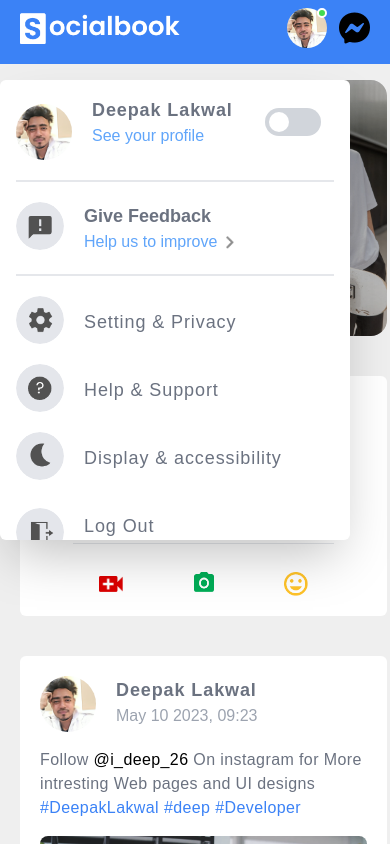
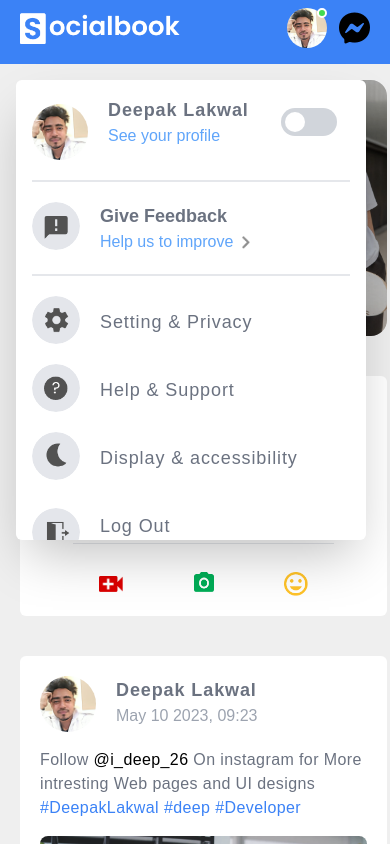
Before and after one commit to Deep26lak/SocialBook, a plain HTML site: page mainPage.html in a window 390 px wide. Both pictures are taken after a click on the picture 306 px from the left and 28 px from the top of the page. Shown: the top 844 px of the page. Drawn offline with nearby package versions, Linux system fonts and the light colour scheme.

Commit message:
Update mainPage.html

```diff
--- a/mainPage.html
+++ b/mainPage.html
@@ -40,7 +40,7 @@
                 </div>
             </div>
             <div
-                class="toggle_section  absolute w-[350px] top-20 shadow-2xl p-4 duration-300 rounded-md right-20 max-lg:right-10 opacity-0 overflow-hidden h-0 bg-white">
+                class="toggle_section  absolute w-[350px] top-20 shadow-2xl p-4 duration-300 rounded-md right-20 max-lg:right-6 opacity-0 overflow-hidden h-0 bg-white">
                 <div class="Toggle-img flex mb-5">
                     <img src="./images/Profile pic.png" alt="" class="rounded-full w-14 mt-2 h-14 mr-5">
                     <div class="Toggle-about ">
```
